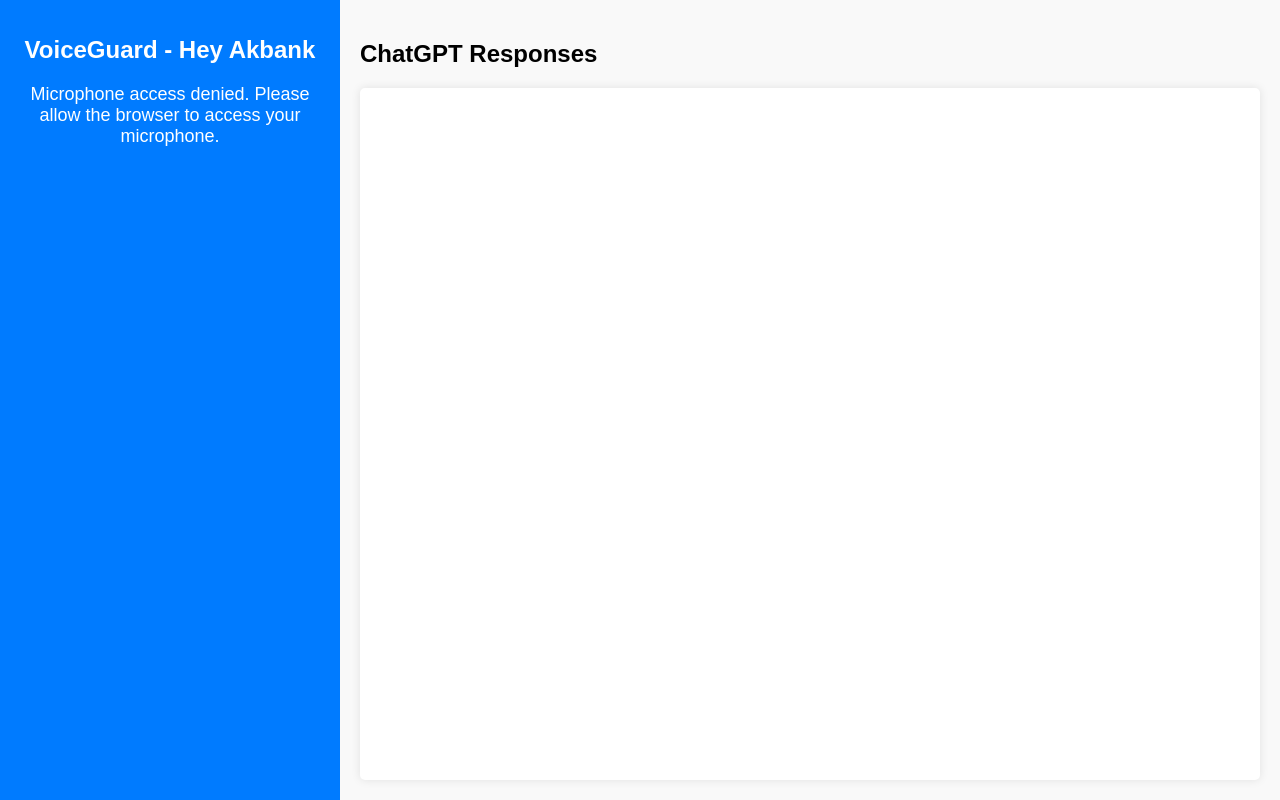
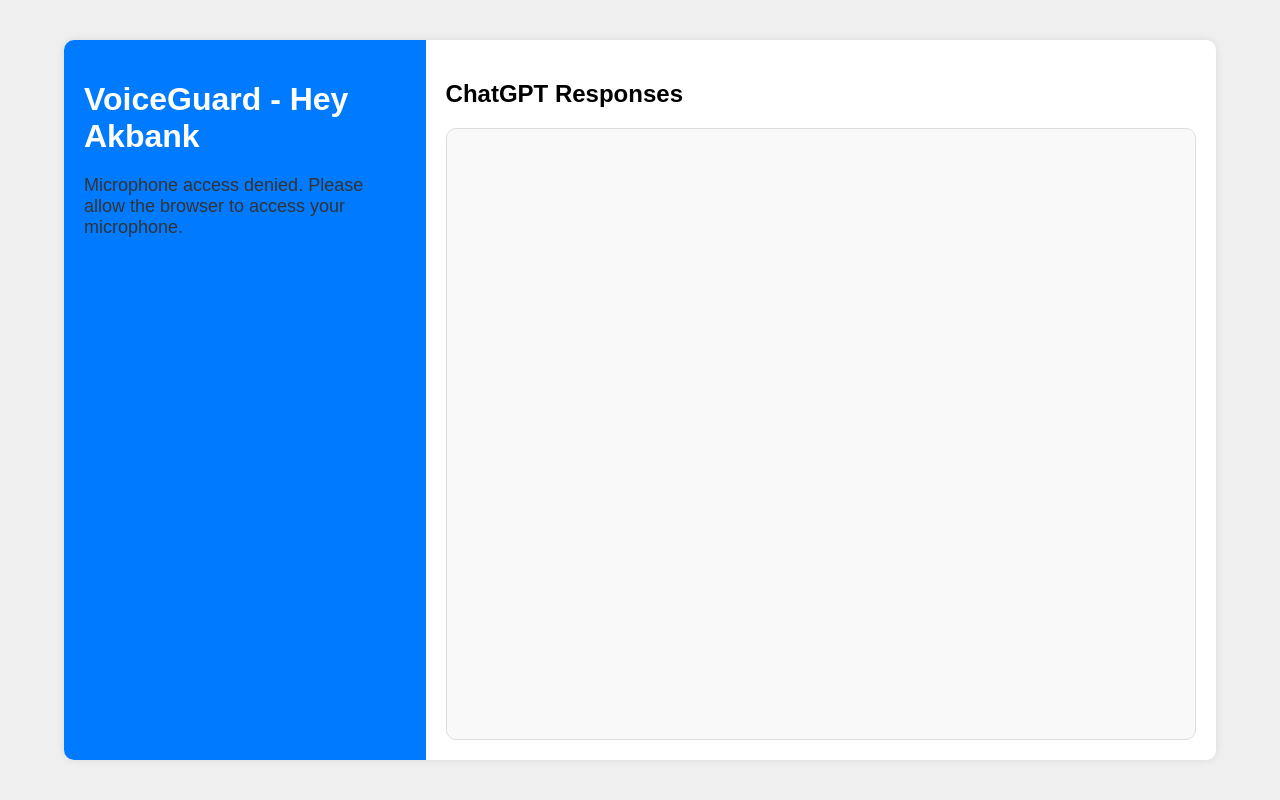
Before and after one commit to berkin-oztekin/Akbank-ML-Project, a Flask app: page /hey_akbank in a window 1280 px wide. Run offline with Flask 3, Linux system fonts and the light colour scheme; parts of the project's set-up code (start-up, migrations or seed data) failed here and were passed over.

Commit message:
Fix the conflicts

```diff
--- a/app.py
+++ b/app.py
@@ -100,32 +100,6 @@
         except sr.RequestError:
             return jsonify({'error': 'Could not request results from Google Speech Recognition service', 'success': False})
 
-@app.route('/process-wakeword-speech', methods=['POST'])
-def process_wakeword_speech():
-    if 'file' not in request.files:
-        return jsonify({'error': 'No file part in the request'}), 400
-
-    audio_file = request.files['file']
-    audio_path = "temp_wakeword.wav"
-    audio_file.save(audio_path)
-
-    recognizer = sr.Recognizer()
-    with sr.AudioFile(audio_path) as source:
-        audio = recognizer.record(source)
-        try:
-            text = recognizer.recognize_google(audio, language="tr-TR")
-            features = extract_features(audio_path)
-            speaker_prob = model.predict_proba([features])[0][1]
-
-            if speaker_prob < 0.7:
-                return jsonify({'error': 'Speaker not recognized', 'text': text})
-
-            return jsonify({'text': text})
-        except sr.UnknownValueError:
-            return jsonify({'error': 'Speech was unintelligible'})
-        except sr.RequestError:
-            return jsonify({'error': 'Could not request results from Google Speech Recognition service'})
-
 @app.route('/chatgpt', methods=['POST'])
 def chatgpt():
     prompt = request.json.get('prompt')
@@ -139,5 +113,32 @@
         print(f"ChatGPT API call failed: {e}")
         return jsonify({'error': str(e)}), 500
 
+@app.route('/verify-target-speech', methods=['POST'])
+def verify_target_speech():
+    if 'file' not in request.files:
+        return jsonify({'error': 'No file part in the request'}), 400
+
+    audio_file = request.files['file']
+    audio_path = "temp_speech.wav"
+    audio_file.save(audio_path)
+
+    recognizer = sr.Recognizer()
+    features = extract_features(audio_path)
+    speaker_prob = model.predict_proba([features])[0][1]
+
+    if speaker_prob < 0.7:
+        return jsonify({'valid': False, 'error': 'Speaker not recognized'})
+
+    with sr.AudioFile(audio_path) as source:
+        audio = recognizer.record(source)
+        try:
+            text = recognizer.recognize_google(audio, language="tr-TR")
+            return jsonify({'valid': True, 'text': text})
+        except sr.UnknownValueError:
+            return jsonify({'valid': False, 'error': 'Speech was unintelligible'})
+        except sr.RequestError:
+            return jsonify({'valid': False, 'error': 'Could not request results from Google Speech Recognition service'})
+
+
 if __name__ == '__main__':
     app.run(debug=True)
--- /dev/null
+++ b/static/css/hey_akbank_styles.css
@@ -0,0 +1,75 @@
+body {
+    font-family: Arial, sans-serif;
+    margin: 0;
+    padding: 0;
+    display: flex;
+    align-items: center;
+    justify-content: center;
+    height: 100vh;
+    background-color: #f0f0f0;
+}
+
+.container {
+    display: flex;
+    width: 90%;
+    height: 90%;
+    background: #fff;
+    border-radius: 10px;
+    box-shadow: 0 0 10px rgba(0, 0, 0, 0.1);
+}
+
+.sidebar {
+    width: 30%;
+    padding: 20px;
+    background-color: #007bff;
+    color: #fff;
+    border-radius: 10px 0 0 10px;
+}
+
+.chat-container {
+    width: 70%;
+    padding: 20px;
+    display: flex;
+    flex-direction: column;
+    border-radius: 0 10px 10px 0;
+}
+
+h1, h2 {
+    margin-bottom: 20px;
+}
+
+p {
+    font-size: 18px;
+    color: #333;
+}
+
+.chat-console {
+    flex-grow: 1;
+    background: #f9f9f9;
+    padding: 10px;
+    border-radius: 10px;
+    overflow-y: auto;
+    border: 1px solid #ddd;
+}
+
+.user-message {
+    background: #e0f7fa;
+    padding: 10px;
+    border-radius: 10px;
+    margin: 10px 0;
+}
+
+.bot-message {
+    background: #f1f8e9;
+    padding: 10px;
+    border-radius: 10px;
+    margin: 10px 0;
+}
+
+.error-message {
+    color: red;
+    padding: 10px;
+    border-radius: 10px;
+    margin: 10px 0;
+    background: #ffcdd2;
+}
--- a/static/css/styles.css
+++ /dev/null
@@ -1,98 +0,0 @@
-body {
-    font-family: Arial, sans-serif;
-    margin: 0;
-    padding: 0;
-    display: flex;
-    flex-direction: column;
-    align-items: center;
-    justify-content: center;
-    height: 100vh;
-    background-color: #f0f0f0;
-}
-
-.main-container {
-    display: flex;
-    height: 100vh;
-    width: 100%;
-}
-
-.sidebar {
-    width: 25%;
-    background-color: #007bff;
-    color: white;
-    padding: 20px;
-    text-align: center;
-}
-
-.sidebar h1 {
-    font-size: 24px;
-    margin-bottom: 20px;
-}
-
-.sidebar p {
-    font-size: 18px;
-    color: white;
-}
-
-.chat-container {
-    width: 75%;
-    background-color: #f9f9f9;
-    padding: 20px;
-    display: flex;
-    flex-direction: column;
-}
-
-.chat-container h2 {
-    font-size: 24px;
-    margin-bottom: 20px;
-}
-
-.chat-console {
-    flex-grow: 1;
-    background: white;
-    padding: 10px;
-    border-radius: 5px;
-    box-shadow: 0 0 10px rgba(0, 0, 0, 0.1);
-    overflow-y: auto;
-    max-height: calc(100vh - 100px);
-}
-
-.chat-message {
-    margin-bottom: 10px;
-    padding: 10px;
-    border-radius: 10px;
-}
-
-.user-message {
-    background-color: #d1e7ff;
-    align-self: flex-start;
-}
-
-.bot-message {
-    background-color: #f0f0f0;
-    align-self: flex-end;
-}
-
-.error-message {
-    background-color: #ffcccc;
-    color: #cc0000;
-    align-self: center;
-}
-
-::-webkit-scrollbar {
-    width: 10px;
-}
-
-::-webkit-scrollbar-track {
-    background: #f1f1f1;
-    border-radius: 10px;
-}
-
-::-webkit-scrollbar-thumb {
-    background: #888;
-    border-radius: 10px;
-}
-
-::-webkit-scrollbar-thumb:hover {
-    background: #555;
-}
--- a/templates/hey_akbank.html
+++ b/templates/hey_akbank.html
@@ -3,11 +3,11 @@
 <head>
     <title>VoiceGuard - Hey Akbank</title>
     <link rel="stylesheet" href="https://cdnjs.cloudflare.com/ajax/libs/font-awesome/6.0.0-beta3/css/all.min.css">
-    <link rel="stylesheet" href="/static/css/styles.css">
+    <link rel="stylesheet" href="/static/css/hey_akbank_styles.css">
     <script src="/static/js/recorder.js"></script>
 </head>
 <body>
-    <div class="main-container">
+    <div class="container">
         <div class="sidebar">
             <h1>VoiceGuard - Hey Akbank</h1>
             <p id="status">Listening for "Hey Akbank"...</p>
@@ -16,7 +16,7 @@
         </div>
         <div class="chat-container">
             <h2>ChatGPT Responses</h2>
-            <div id="chatgptResponse" class="chat-console"></div>
+            <div id="chatConsole" class="chat-console"></div>
         </div>
     </div>
 
@@ -34,7 +34,6 @@
                 const input = audioContext.createMediaStreamSource(audioStream);
                 recorder = new Recorder(input, { numChannels: 1 });
 
-                // Use Web Speech API to detect wake word
                 const SpeechRecognition = window.SpeechRecognition || window.webkitSpeechRecognition;
                 recognition = new SpeechRecognition();
                 recognition.lang = 'tr-TR';
@@ -50,7 +49,7 @@
                             recorder.record();
                             isRecording = true;
                             document.getElementById('status').innerText = 'Recording...';
-                        }, 2000); // 2 seconds delay
+                        }, 2000);
                     }
                 };
 
@@ -64,13 +63,13 @@
                     console.error('Speech recognition error detected: ' + event.error);
                     recognition.stop();
                     if (!isRecording) {
-                        recognition.start(); // Restart recognition if not recording
+                        recognition.start();
                     }
                 };
 
                 recognition.onend = () => {
                     if (!isRecording) {
-                        recognition.start(); // Restart recognition if not recording
+                        recognition.start();
                     }
                 };
 
@@ -103,27 +102,29 @@
             const formData = new FormData();
             formData.append('file', blob, 'audio.wav');
 
-            fetch('/process-wakeword-speech', {
+            fetch('/verify-target-speech', {
                 method: 'POST',
                 body: formData
             })
             .then(response => response.json())
             .then(result => {
-                if (result.text) {
-                    document.getElementById('result').innerText = result.text;
+                if (result.valid) {
+                    document.getElementById('result').innerText = 'Target speaker validated. Processing speech...';
                     callChatGPT(result.text);
                 } else {
-                    document.getElementById('result').innerText = result.error;
+                    document.getElementById('result').innerText = 'Speaker not recognized.';
                 }
-                startListening();  // Restart listening after processing
+                startListening();
             })
             .catch(error => {
                 document.getElementById('result').innerText = 'Error: ' + error.message;
-                startListening();  // Restart listening after processing
+                startListening();
             });
         }
 
         function callChatGPT(prompt) {
+            const userMessage = `<div class="user-message"><strong>You:</strong> ${prompt}</div>`;
+            document.getElementById('chatConsole').innerHTML += userMessage;
             fetch('/chatgpt', {
                 method: 'POST',
                 headers: {
@@ -133,19 +134,15 @@
             })
             .then(response => response.json())
             .then(data => {
-                const chatBox = document.getElementById('chatgptResponse');
                 if (data.response) {
-                    chatBox.innerHTML += `<div class="chat-message user-message"><strong>User:</strong> ${prompt}</div>`;
-                    chatBox.innerHTML += `<div class="chat-message bot-message"><strong>ChatGPT:</strong> ${data.response}</div>`;
+                    const botMessage = `<div class="bot-message"><strong>ChatGPT:</strong> ${data.response}</div>`;
+                    document.getElementById('chatConsole').innerHTML += botMessage;
                 } else {
-                    chatBox.innerHTML += `<div class="chat-message error-message">Error: ${data.error}</div>`;
+                    document.getElementById('chatConsole').innerHTML += `<div class="error-message">${data.error}</div>`;
                 }
-                chatBox.scrollTop = chatBox.scrollHeight;
             })
             .catch(error => {
-                const chatBox = document.getElementById('chatgptResponse');
-                chatBox.innerHTML += `<div class="chat-message error-message">Error: ${error.message}</div>`;
-                chatBox.scrollTop = chatBox.scrollHeight;
+                document.getElementById('chatConsole').innerHTML += `<div class="error-message">Error: ${error.message}</div>`;
             });
         }
 
```
